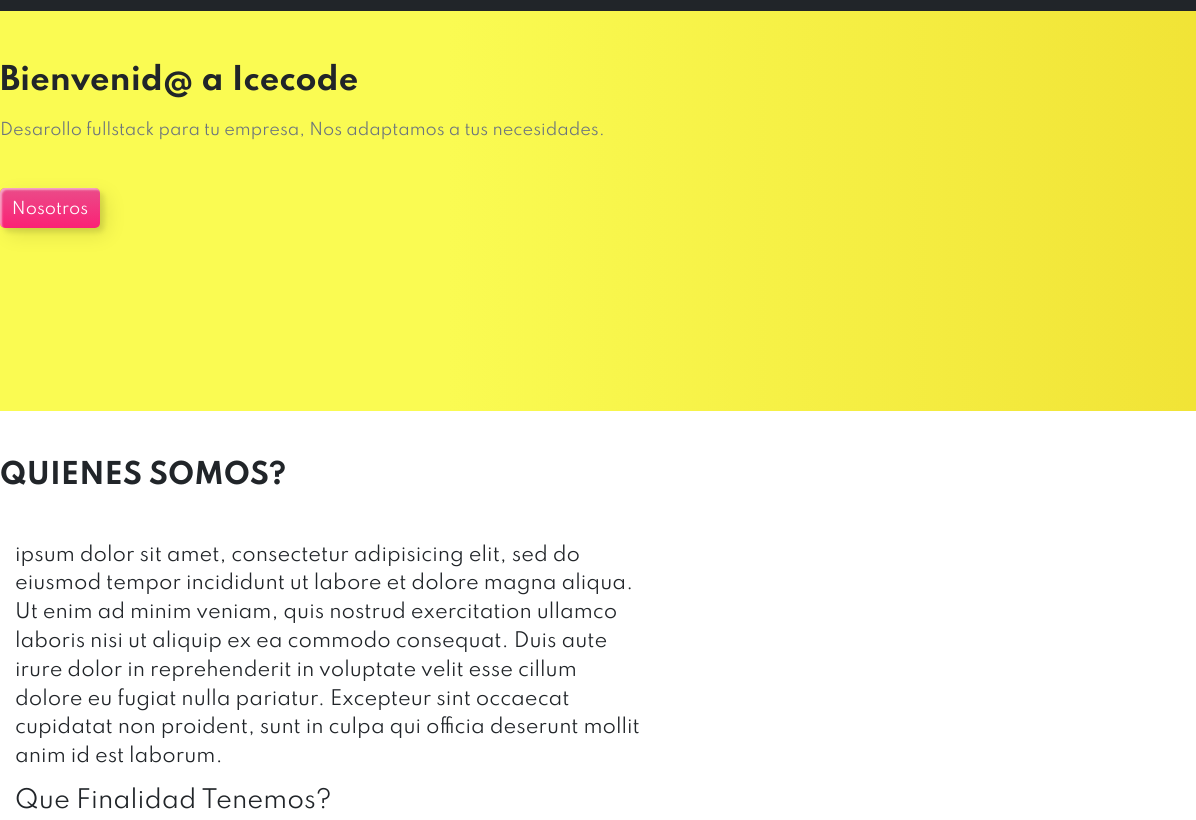
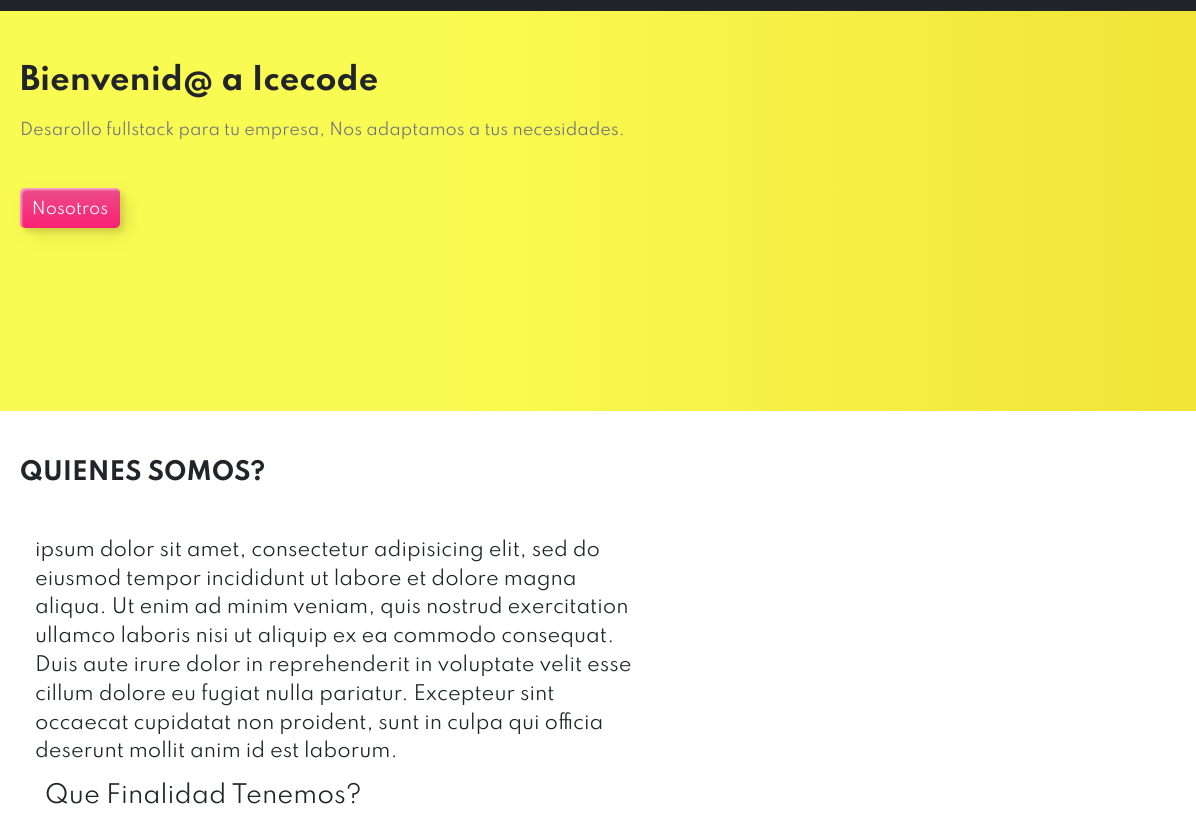
Before and after one commit to alanlopez01/icecode, a plain HTML site: page nosotros.html in a window 1280 px wide. Shown: the part 65-885 px from the top of the page, 0-1196 px from the left. Drawn offline with nearby package versions, Linux system fonts and the light colour scheme.

Commit message:
correciones margin

```diff
--- a/nosotros.html
+++ b/nosotros.html
@@ -4,7 +4,8 @@
 	<title>IceCode, Agencia de desarollo web.</title>
 	<meta charset="utf-8">
     <meta name="viewport" content="width=device-width, initial-scale=1">
-	<meta name=descaription content="IceCode, Desarollo web y Marketing Digital">
+	<meta name="descaription" content="IceCode, Desarollo web y Marketing Digital">
+	<meta name="keywords" content="marketing, digital, desarollo web, fullstack, sitioweb, html, css, SEO, pagina web.">
     <link href="bootstrap/css/bootstrap.min.css" rel="stylesheet">
     <link rel="stylesheet" type="text/css" href="scss/estilos.css">
 	<link rel="preconnect" href="https://fonts.gstatic.com">
@@ -43,7 +44,8 @@
 	<div id="banner" class="d-flex">
 		<div class="conteiner mt-5">
 			<div class="row">
-				<div class="col-log-7 mx-auto text-start">
+				<div class="contenido__banner">
+					<div class=" col-log-7 mx-auto text-start">
 						<p class="wow animate__animated animate__bounceInRight font-weight-bold">Bienvenid@ a Icecode</p>
 						<h1 class="text-secondary">Desarollo fullstack para tu empresa, Nos adaptamos a tus necesidades.</h1>
 						<div class="frame mt-5">
@@ -55,9 +57,10 @@
 				</div>
 			</div>
 		</div>
+	</div>
 	<div class="quienes-somos">
 		<div class="container row mx-auto"></div>
-			<h3 class="font-weight-bold mt-5 mb-5">QUIENES SOMOS?</h3>
+			<h4 class="font-weight-bold mt-5 mb-5">QUIENES SOMOS?</h3>
 			<div class="quienes-somos__texto col-6">
 				<p>ipsum dolor sit amet, consectetur adipisicing elit, sed do eiusmod
 				tempor incididunt ut labore et dolore magna aliqua. Ut enim ad minim veniam,
@@ -65,8 +68,8 @@
 				consequat. Duis aute irure dolor in reprehenderit in voluptate velit esse
 				cillum dolore eu fugiat nulla pariatur. Excepteur sint occaecat cupidatat non
 				proident, sunt in culpa qui officia deserunt mollit anim id est laborum.</p>
-				<h4>Que Finalidad Tenemos?</h4>
-				<p>ipsum dolor sit amet, consectetur adipisicing elit, sed do eiusmod
+				<h4 class="subtitulo__finalidad">Que Finalidad Tenemos?</h4>
+				<p class= "subtitulo__finalidad">ipsum dolor sit amet, consectetur adipisicing elit, sed do eiusmod
 				tempor incididunt ut labore et dolore magna aliqua. Ut enim ad minim veniam,
 				quis nostrud exercitation ullamco laboris nisi ut aliquip ex ea commodo
 				consequat. Duis aute irure dolor in reprehenderit</p>
--- a/scss/estilos.scss
+++ b/scss/estilos.scss
@@ -10,6 +10,9 @@
  }
  #banner h1{
    font-size: 1.0rem;
+ }
+ .contenido__banner{
+    margin-left: 20px;
  }
  #banner p{
   font-size: 1.9rem;
@@ -93,7 +96,13 @@
         &:hover:after {
             width: 100%;
         }
-    }
+}
+.quienes-somos{
+  margin-left: 20px;
+}
+.subtitulo__finalidad{
+  margin-left: 10px;
+}
 #planes{
   height: 100vh;
   padding-top: 50px;
```
Also changed, not shown: blog.html (+5 -2 lines), contacto.html (+5 -2 lines), index.html (+3 -1 lines), precio.html (+5 -2 lines), scss/estilos.css, 1 other file. Lines whose indentation alone changed are shown as unchanged.
